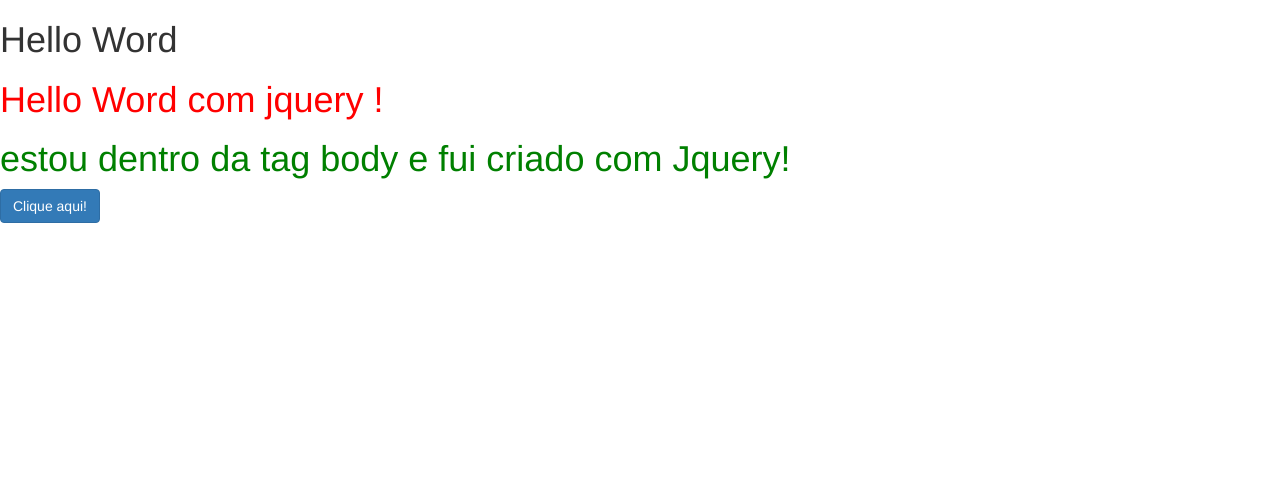
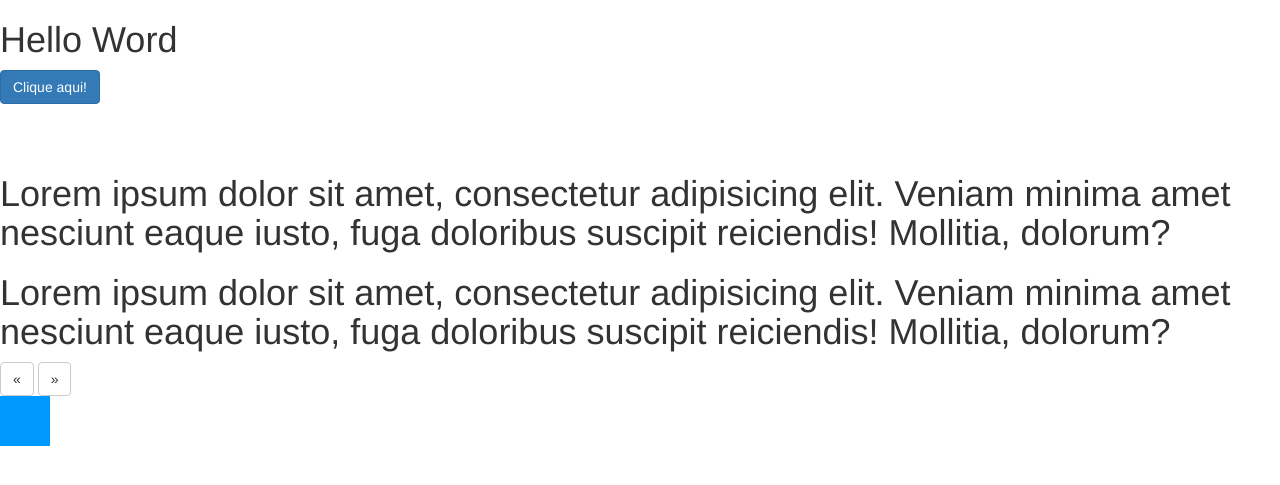
Before and after one commit to caiocutrim/projeto-1, a Node server app: template app/views/pages/home.ejs in a window 1280 px wide. Shown: the top 485 px of the page. Run offline with Node 20, Linux system fonts and the light colour scheme; the template is opened without the code that fills it, so the values that code supplies are empty; some libraries are stand-ins or nearby versions.

Commit message:
aula-16-3-15

```diff
--- a/app/controllers/usercontroller.js
+++ b/app/controllers/usercontroller.js
@@ -3,7 +3,7 @@
 module.exports = UserController;
 
 
-function UserController(app){
+function UserController(app) {
   let control = {};
   control.getPageDefault = (req, res) => {
     res.render('pages/home');
--- a/app/routes/routes.js
+++ b/app/routes/routes.js
@@ -3,12 +3,12 @@ const passport = require('passport');
 module.exports = Route;
 
 
-function Route(app){
+function Route(app) {
 
   //function(request, response)
   //route-controllers
   let control = app.controllers.usercontroller;
-  let loginController =  app.controllers.login;
+  let loginController = app.controllers.login;
 
   loginController.loginSetup();
 
--- a/app/views/pages/home.ejs
+++ b/app/views/pages/home.ejs
@@ -1,3 +1,11 @@
 <%-layout('layout') %>
 <h1>Hello Word</h1>
+<!-- o java script (jquery)esta criando automaticamente -->
 <div class="content"></div>
+<h1 class="text">Lorem ipsum dolor sit amet, consectetur adipisicing elit. Veniam minima amet nesciunt eaque iusto, fuga doloribus suscipit reiciendis! Mollitia, dolorum?</h1>
+<h1 class="text">Lorem ipsum dolor sit amet, consectetur adipisicing elit. Veniam minima amet nesciunt eaque iusto, fuga doloribus suscipit reiciendis! Mollitia, dolorum?</h1>
+
+<button id="left" class="btn btn-default">&laquo;</button>
+<button id="right" class="btn btn-default">&raquo;</button>
+
+<div class="cube" style="position:relative; height:50px; width:50px; background-color:#09f;"></div>
--- a/public/javascript/main.js
+++ b/public/javascript/main.js
@@ -4,11 +4,14 @@ console.log("Hello Word");
 var section = $('<section>');//criando uma section
 var content = $('.content');//selecionando um elemento que tenha uma class='content'
 var button = $('<button class="btn btn-primary">Clique aqui!</button>')//criando botão
-var div = $('<div style="width:50px;height:50px;"></div>'); // criando uma div com atributos css
-content.append('<h1 class="text" style="color:red;"> Hello Word com jquery !</h1>');
+var div = $('<div style="width:50px;height:50px;"></div>'); // criando uma div com atributos cssgreen;">estou dentro da tag body e fui criado com Jquery!</h1>');
+// anexar o button no .content
+var text = $('.text');
 
-section.append('<h1 class="text"style="color:green;">estou dentro da tag body e fui criado com Jquery!</h1>');
-// anexar o button no .content
+var left = $('#left');
+var right = $('#right');
+
+var cube =$('.cube');
 
 content.append(section);
 content.append(button);
@@ -20,15 +23,24 @@ button.click(()=>{
 });
 // eventos(quando o usuário passar o mouse por cima de texto,clicar em um botão , eventos de navegador)
 // listener .on ('nome do evento', função callback);
-$('h1').on('mouseenter',()=> {
+function mouseOn() {
   $(this).css({
-    'background-color':'yellow',
-    'font-weight': 'bolder'
+    'background-color':'yellow'
+  });
+}
+
+function mouseOut() {
+  $(this).css({
+    'background-color':'transparent'
+  });
+}
+text.hover(mouseOn, mouseOut);
+
+
+right.click(function() {
+  cube.animate({'left':'+=50px'}, "slow")
 });
-})
-.on('mouseleave', () => {
-  $(this).css({
-    'background-color': '#dddd',
-    'font-weight':''
-  });
+
+left.click(function() {
+  cube.animate({'left':'-=50px'}, "slow")
 });
```
Lines whose indentation alone changed are shown as unchanged.
